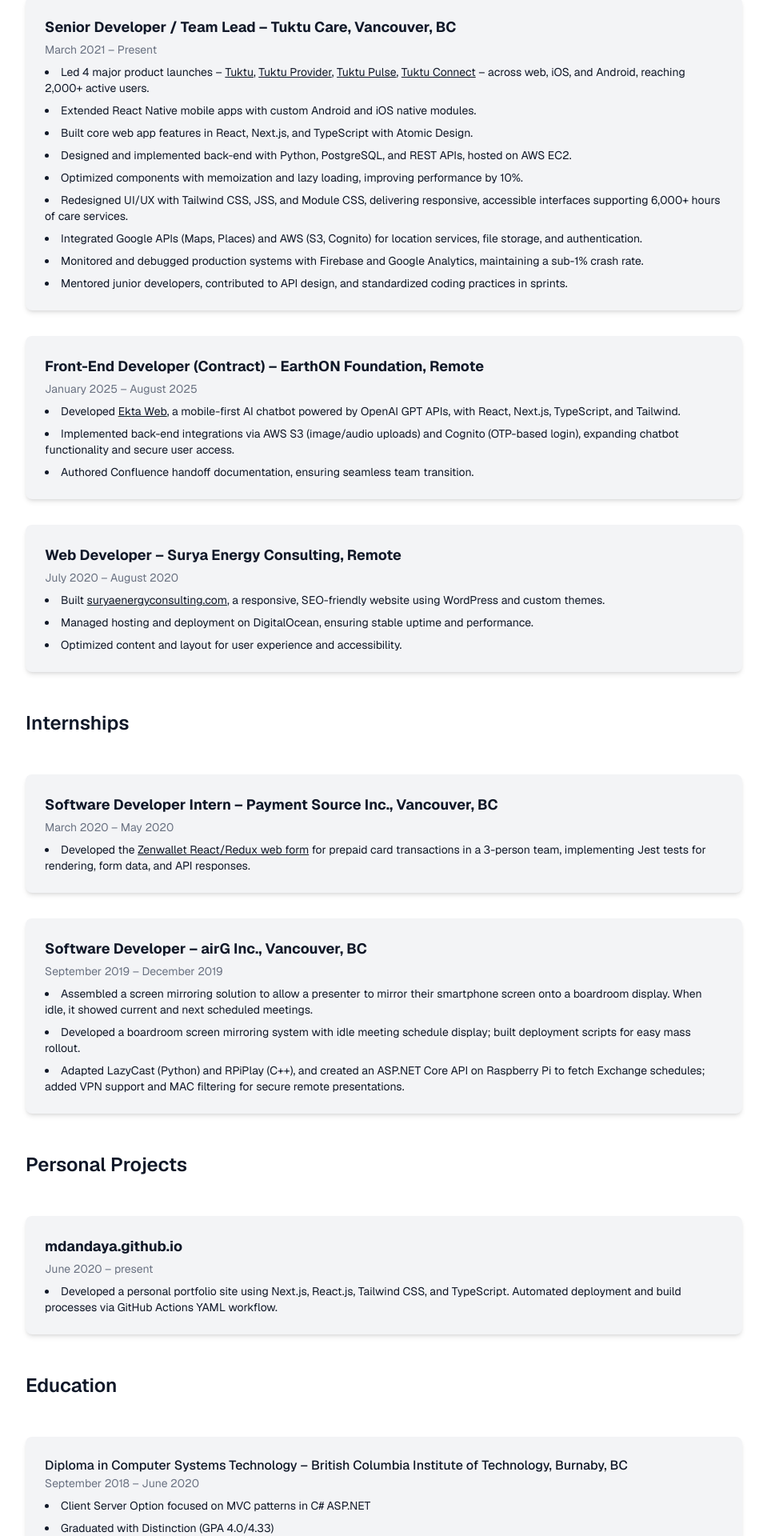
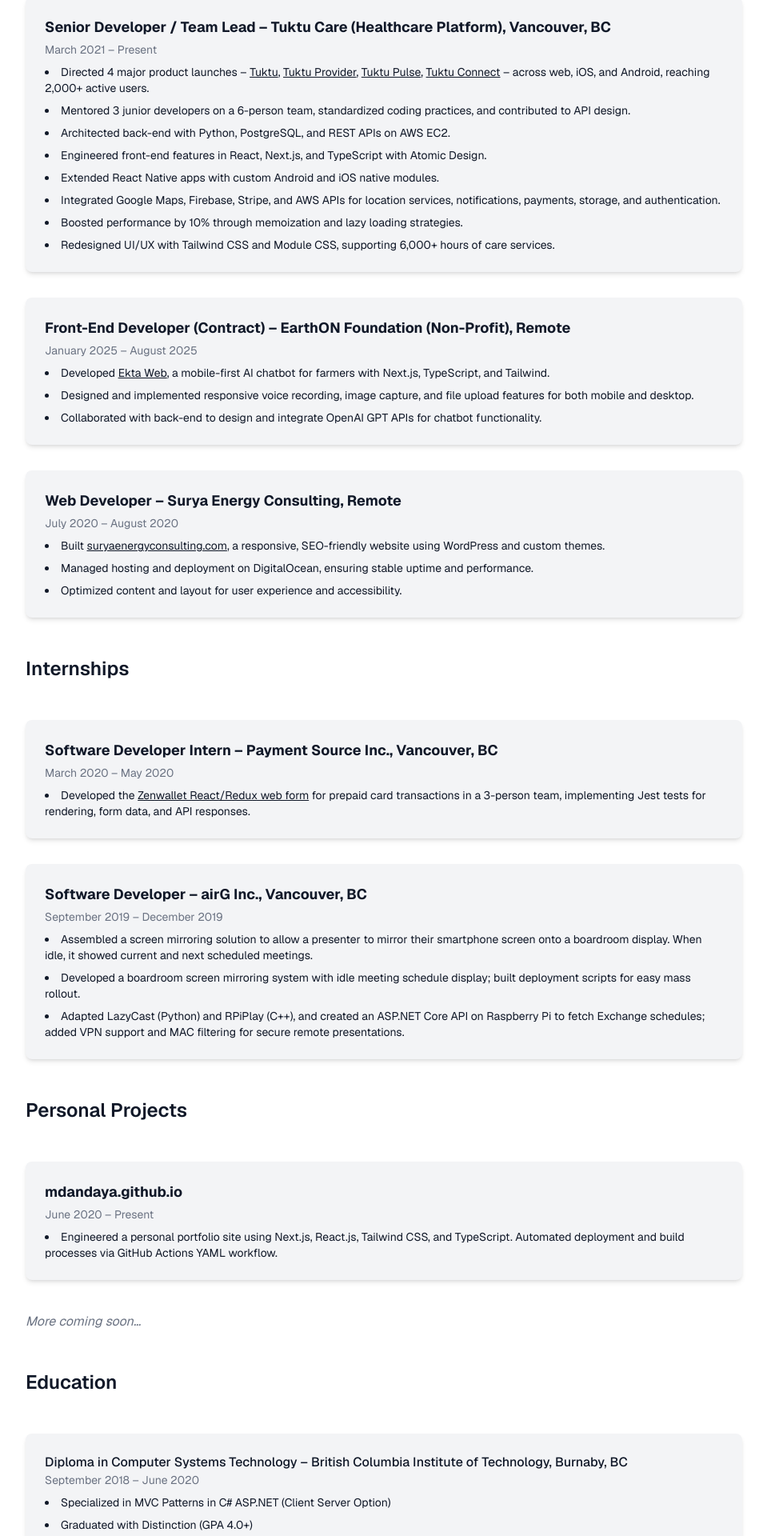
Before and after one commit to mdandaya/mdandaya.github.io, a Next.js app: page / in a window 1280 px wide. Shown: the part 780-2700 px from the top of the page at 80% size, without its empty margins (160-1119 px from the left). Built offline with nearby package versions, Linux system fonts and the light colour scheme.

Commit message:
content update

```diff
--- a/src/app/page.tsx
+++ b/src/app/page.tsx
@@ -55,11 +55,11 @@
         <h2 className="text-2xl font-semibold mb-4">Work Experience</h2>
 
         <div className="bg-gray-100 dark:bg-gray-800 rounded-lg shadow-md p-6">
-          <h3 className="font-bold text-lg mb-1">Senior Developer / Team Lead – Tuktu Care, Vancouver, BC</h3>
+          <h3 className="font-bold text-lg mb-1">Senior Developer / Team Lead – Tuktu Care (Healthcare Platform), Vancouver, BC</h3>
           <p className="text-sm text-gray-500 dark:text-gray-400 mb-2">March 2021 – Present</p>
           <ul className="list-disc list-inside space-y-2 text-sm">
             <li>
-              Led 4 major product launches –{" "}
+              Directed 4 major product launches –{" "}
               <a href="https://apps.apple.com/ca/app/tuktu/id1588765065" className="underline hover:text-blue-500">
                 Tuktu
               </a>
@@ -77,21 +77,18 @@
               </a>{" "}
               – across web, iOS, and Android, reaching 2,000+ active users.
             </li>
-            <li>Extended React Native mobile apps with custom Android and iOS native modules.</li>
-            <li>Built core web app features in React, Next.js, and TypeScript with Atomic Design.</li>
-            <li>Designed and implemented back-end with Python, PostgreSQL, and REST APIs, hosted on AWS EC2.</li>
-            <li>Optimized components with memoization and lazy loading, improving performance by 10%.</li>
-            <li>
-              Redesigned UI/UX with Tailwind CSS, JSS, and Module CSS, delivering responsive, accessible interfaces supporting 6,000+ hours of care services.
-            </li>
-            <li>Integrated Google APIs (Maps, Places) and AWS (S3, Cognito) for location services, file storage, and authentication.</li>
-            <li>Monitored and debugged production systems with Firebase and Google Analytics, maintaining a sub-1% crash rate.</li>
-            <li>Mentored junior developers, contributed to API design, and standardized coding practices in sprints.</li>
+            <li>Mentored 3 junior developers on a 6-person team, standardized coding practices, and contributed to API design.</li>
+            <li>Architected back-end with Python, PostgreSQL, and REST APIs on AWS EC2.</li>
+            <li>Engineered front-end features in React, Next.js, and TypeScript with Atomic Design.</li>
+            <li>Extended React Native apps with custom Android and iOS native modules.</li>
+            <li>Integrated Google Maps, Firebase, Stripe, and AWS APIs for location services, notifications, payments, storage, and authentication.</li>
+            <li>Boosted performance by 10% through memoization and lazy loading strategies.</li>
+            <li>Redesigned UI/UX with Tailwind CSS and Module CSS, supporting 6,000+ hours of care services.</li>
           </ul>
         </div>
 
         <div className="bg-gray-100 dark:bg-gray-800 rounded-lg shadow-md p-6">
-          <h3 className="font-bold text-lg mb-1">Front-End Developer (Contract) – EarthON Foundation, Remote</h3>
+          <h3 className="font-bold text-lg mb-1">Front-End Developer (Contract) – EarthON Foundation (Non-Profit), Remote</h3>
           <p className="text-sm text-gray-500 dark:text-gray-400 mb-2">January 2025 – August 2025</p>
           <ul className="list-disc list-inside space-y-2 text-sm">
             <li>
@@ -99,13 +96,10 @@
               <a href="https://web.ekta.chat/" className="underline hover:text-blue-500">
                 Ekta Web
               </a>
-              , a mobile-first AI chatbot powered by OpenAI GPT APIs, with React, Next.js, TypeScript, and Tailwind.
+              , a mobile-first AI chatbot for farmers with Next.js, TypeScript, and Tailwind.
             </li>
-            <li>
-              Implemented back-end integrations via AWS S3 (image/audio uploads) and Cognito (OTP-based login), expanding chatbot functionality and secure user
-              access.
-            </li>
-            <li>Authored Confluence handoff documentation, ensuring seamless team transition.</li>
+            <li>Designed and implemented responsive voice recording, image capture, and file upload features for both mobile and desktop.</li>
+            <li>Collaborated with back-end to design and integrate OpenAI GPT APIs for chatbot functionality.</li>
           </ul>
         </div>
 
@@ -166,14 +160,15 @@
         <h2 className="text-2xl font-semibold mb-4">Personal Projects</h2>
         <div className="bg-gray-100 dark:bg-gray-800 rounded-lg shadow-md p-6">
           <h3 className="font-bold text-lg mb-1">mdandaya.github.io</h3>
-          <p className="text-sm text-gray-500 dark:text-gray-400 mb-2">June 2020 – present</p>
+          <p className="text-sm text-gray-500 dark:text-gray-400 mb-2">June 2020 – Present</p>
           <ul className="list-disc list-inside space-y-2 text-sm">
             <li>
-              Developed a personal portfolio site using Next.js, React.js, Tailwind CSS, and TypeScript. Automated deployment and build processes via GitHub
+              Engineered a personal portfolio site using Next.js, React.js, Tailwind CSS, and TypeScript. Automated deployment and build processes via GitHub
               Actions YAML workflow.
             </li>
           </ul>
         </div>
+        <p className="mt-2 text-gray-500 dark:text-gray-400 italic">More coming soon…</p>
       </section>
 
       {/* Education */}
@@ -183,8 +178,8 @@
           <p className="font-medium">Diploma in Computer Systems Technology – British Columbia Institute of Technology, Burnaby, BC</p>
           <p className="text-sm text-gray-500 dark:text-gray-400 mb-2">September 2018 – June 2020</p>
           <ul className="list-disc list-inside space-y-2 text-sm">
-            <li>Client Server Option focused on MVC patterns in C# ASP.NET</li>
-            <li>Graduated with Distinction (GPA 4.0/4.33)</li>
+            <li>Specialized in MVC Patterns in C# ASP.NET (Client Server Option)</li>
+            <li>Graduated with Distinction (GPA 4.0+)</li>
           </ul>
         </div>
       </section>
```
